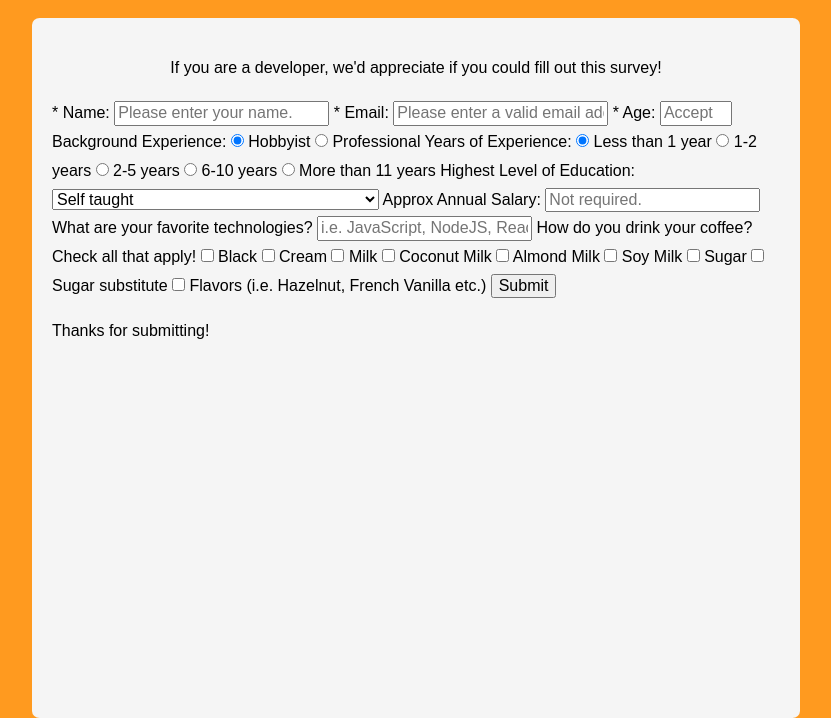
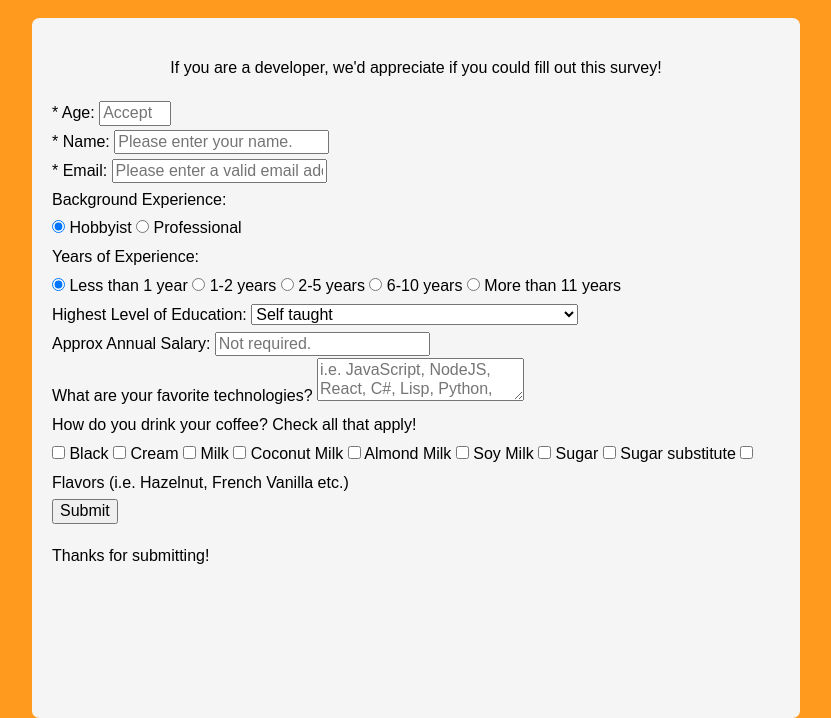
Before and after one commit to ryanjmack/fcc-survey-form, a plain HTML site: page index.html in a window 1280 px wide. Shown: the part 82-800 px from the top of the page, without its empty margins (224-1055 px from the left). Drawn offline with Linux system fonts and the light colour scheme.

Commit message:
Fixed html validation errors and formatted form elements in divs

```diff
--- a/index.html
+++ b/index.html
@@ -19,45 +19,75 @@
       <p id="description">If you are a developer, we'd appreciate if you could fill out this survey!</p>
 
       <form id="survey-form" action="#" method="post">
-        <label id="name-label" for="name">* Name: </label>
-        <input type="text" id="name" placeholder="Please enter your name." required>
 
-        <label id="email-label" for="email">* Email: </label>
-        <input type="email" id="email" placeholder="Please enter a valid email address." required>
+        <div class="single-option">
+          <label for="age-input">* Age: </label>
+          <input type="number" id="age-input" min="14" max="110" placeholder="Acceptable age range is 14 to 110." required>
+        </div>
 
-        <label id="age-labels" for="Age">* Age: </label>
-        <input type="number" id="age" min="14" max="110" placeholder="Acceptable age range is 14 to 110." required>
+        <div class="single-option">
+          <label for="name-input">* Name: </label>
+          <input type="text" id="name-input" placeholder="Please enter your name." required>
+        </div>
 
+        <div class="single-option">
+          <label for="email-input">* Email: </label>
+          <input type="email" id="email-input" placeholder="Please enter a valid email address." required>
+        </div>
+
+        <div class="multiple-options">
+          <div class="">
             <label for="background">Background Experience: </label>
+          </div>
+          <div class="buttons">
             <label><input type="radio" name="background" checked="checked"> Hobbyist</label>
             <label><input type="radio" name="background"> Professional</label>
+          </div>
+        </div>
 
+        <div class="multiple-options">
+          <div class="">
             <label id="years-of-experience">Years of Experience: </label>
+          </div>
+          <div class="buttons">
             <label><input type="radio" name="exp" checked="checked"> Less than 1 year</label>
             <label><input type="radio" name="exp"> 1-2 years</label>
             <label><input type="radio" name="exp"> 2-5 years</label>
             <label><input type="radio" name="exp"> 6-10 years</label>
             <label><input type="radio" name="exp"> More than 11 years</label>
+          </div>
+        </div>
 
-        <label id="dropdown" for="dropdown">Highest Level of Education: </label>
-        <select name="dropdown">
+
+        <div class="single-option">
+          <label for="education-dropdown">Highest Level of Education: </label>
+          <select name="dropdown" id="education-dropdown">
             <option value="Self taught">Self taught</option>
             <option value="Certificate">Certificate</option>
             <option value="Bootcamp">Bootcamp</option>
-          <option value="Bachelors or Masters in other field">Bachelors or Masters in other field</option>\
+            <option value="Bachelors or Masters in other field">Bachelors or Masters in other field</option>
             <option value="Bachelors or Masters in Computer Science, or similiar field">Bachelors or Masters in Computer Science</option>
             <option value="Ph.D. in other field">Ph.D. in Computer Science or related field</option>
             <option value="Ph.D. in Computer Science or related field">Ph.D. in Computer Science or related field</option>
             <option value="Other">Other</option>
           </select>
+        </div>
 
-        <label id="salary" for="salary">Approx Annual Salary: </label>
-        <input type="number"  min="0" placeholder="Not required.">
+        <div class="single-option">
+          <label for="salary-input">Approx Annual Salary: </label>
+          <input type="number" id="salary-input" min="0" placeholder="Not required.">
+        </div>
 
-        <label id="technologies" for="technologies">What are your favorite technologies? </label>
-        <input type="textarea" placeholder="i.e. JavaScript, NodeJS, React, C#, Lisp, Python, Django, Go...">
+        <div class="single-option">
+          <label for="technologies-textarea">What are your favorite technologies? </label>
+          <textarea id="technologies-textarea" placeholder="i.e. JavaScript, NodeJS, React, C#, Lisp, Python, Django, Go..."></textarea>
+        </div>
 
-        <label id="coffee" for="coffee">How do you drink your coffee? Check all that apply!</label>
+        <div class="multiple-options">
+          <div class="">
+            <label for="coffee">How do you drink your coffee? Check all that apply!</label>
+          </div>
+          <div class="buttons">
             <label><input type="checkbox" name="coffee"> Black</label>
             <label><input type="checkbox" name="coffee"> Cream</label>
             <label><input type="checkbox" name="coffee"> Milk</label>
@@ -67,13 +97,11 @@
             <label><input type="checkbox" name="coffee"> Sugar</label>
             <label><input type="checkbox" name="coffee"> Sugar substitute</label>
             <label><input type="checkbox" name="coffee"> Flavors (i.e. Hazelnut, French Vanilla etc.)</label>
-
-
-
+          </div>
+        </div>
 
         <button id="submit" type="submit">Submit</button>
       </form>
-
 
       <p>Thanks for submitting!</p>
     </main>
```
Lines whose indentation alone changed are shown as unchanged.
